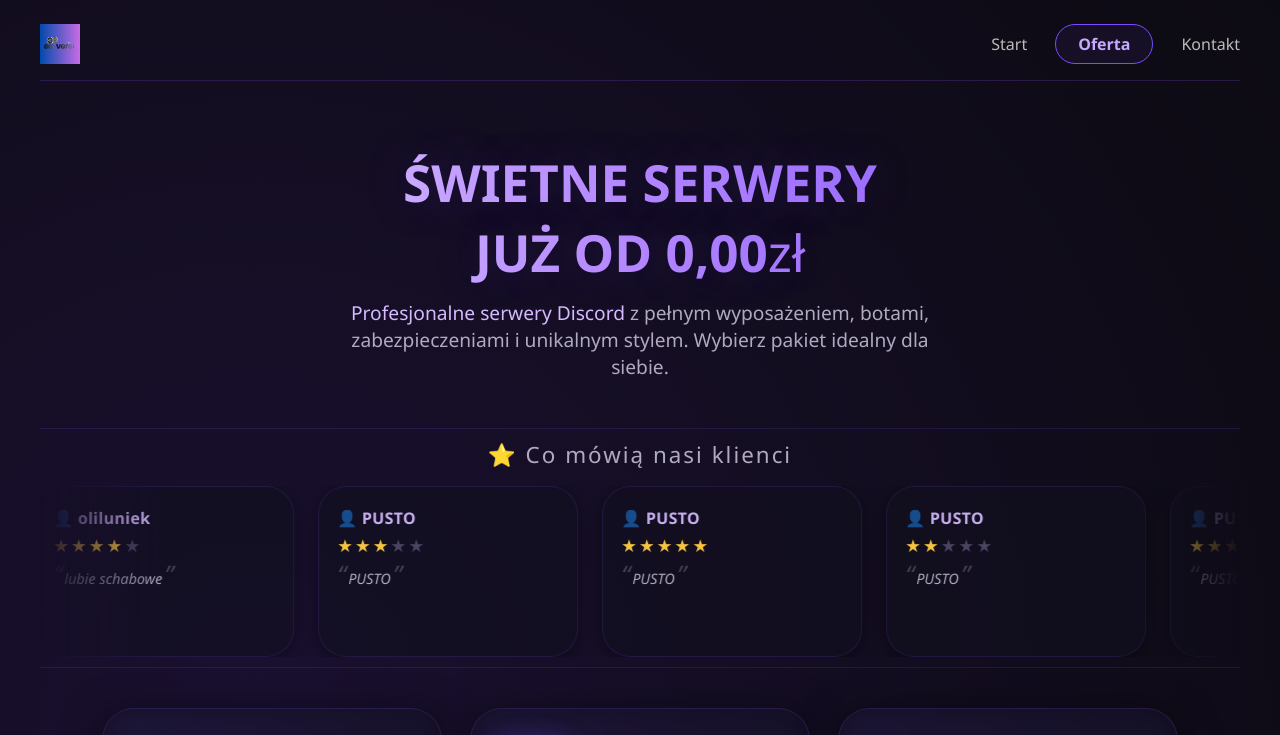
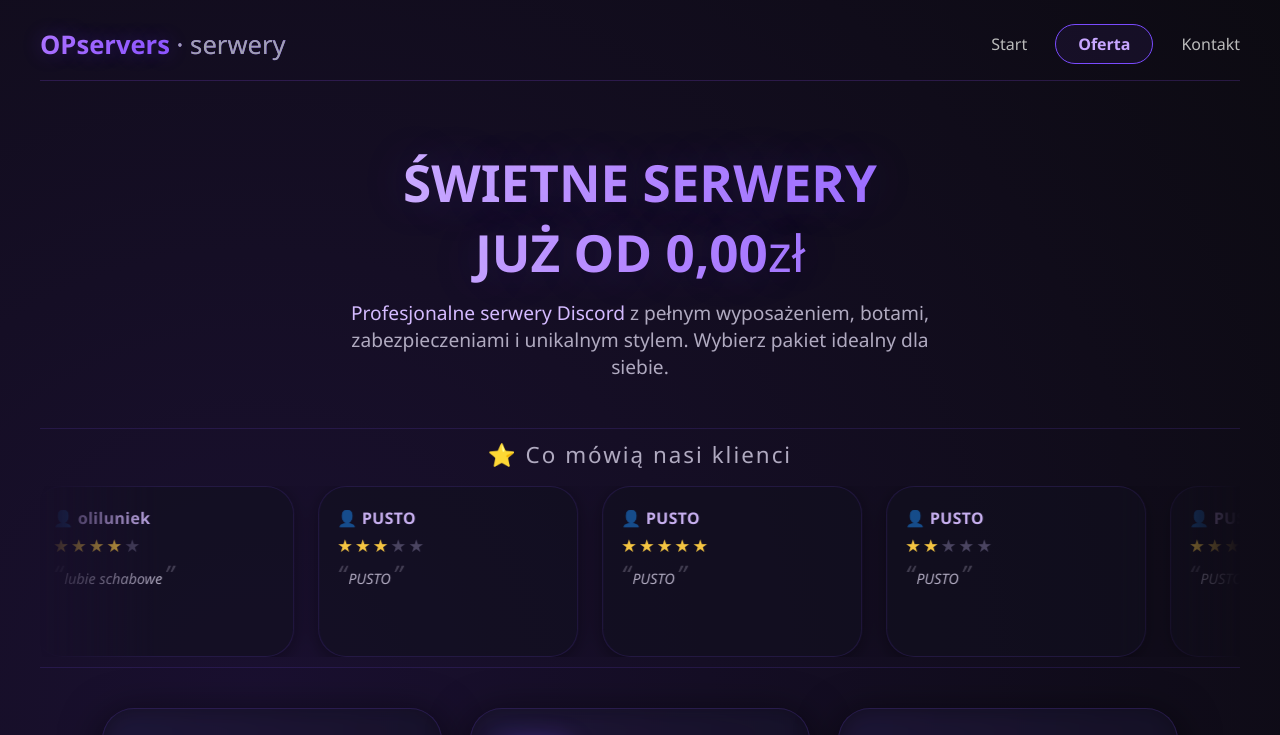
Before and after one commit to OPszyszo/OPservers, a plain HTML site: page index.html in a window 1280 px wide. Shown: the top 735 px of the page. Drawn offline with Linux system fonts and the light colour scheme.

Commit message:
Update index.html

```diff
--- a/index.html
+++ b/index.html
@@ -4,6 +4,7 @@
   <meta charset="UTF-8" />
   <meta name="viewport" content="width=device-width, initial-scale=1.0"/>
   <title>OPservers · Serwery Discord</title>
+  <link rel="icon" type="image/png" href="logo.png" />
   <style>
     /* ─── OGÓLNE ─── */
     * { margin:0; padding:0; box-sizing:border-box; }
@@ -30,15 +31,13 @@
       gap:16px;
     }
     .logo {
-      display: flex;
-      align-items: center;
-      font-size: 0; /* usuwa domyślny odstęp */
+      font-size:1.6rem; font-weight:700;
+      background: linear-gradient(135deg,#b47aff,#6f3bff);
+      -webkit-background-clip:text; background-clip:text;
+      color:transparent;
+      text-shadow:0 0 20px rgba(111,59,255,0.3);
     }
-    .logo img {
-      height: 40px;
-      width: auto;
-      display: block;
-    }
+    .logo span { font-weight:300; color:#a0a0b0; background:none; -webkit-background-clip:unset; background-clip:unset; text-shadow:none; }
     .nav-links { display:flex; gap:28px; align-items:center; }
     .nav-links a { color:#bbb; text-decoration:none; font-weight:500; transition:0.25s; }
     .nav-links a:hover { color:#c8a7ff; text-shadow:0 0 12px rgba(170,100,255,0.5); }
@@ -326,9 +325,7 @@
 <div class="container">
   <!-- NAVBAR -->
   <nav class="navbar">
-    <div class="logo">
-      <img src="logo.png" alt="OPservers" />
-    </div>
+    <div class="logo">OPservers <span>· serwery</span></div>
     <div class="nav-links">
       <a href="#">Start</a>
       <a href="#" class="btn-outline">Oferta</a>
```
